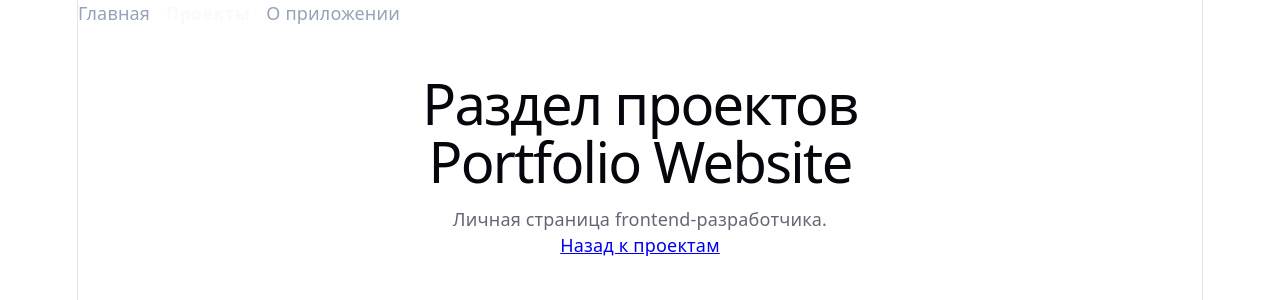
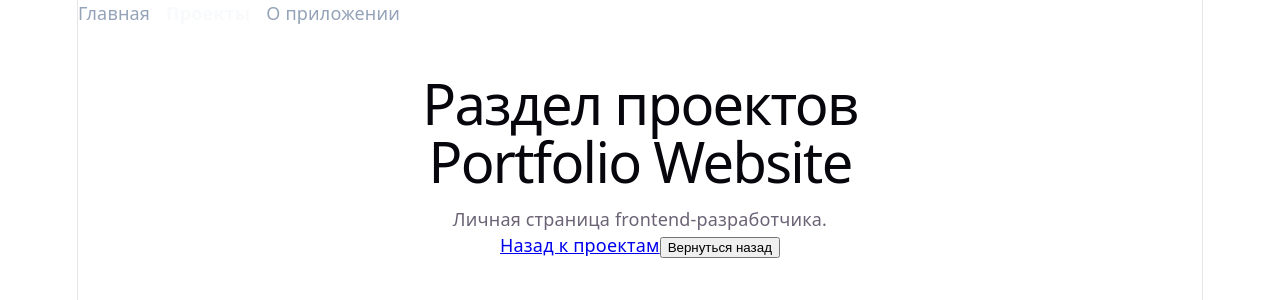
Before and after one commit to KanEDGY3000/react-router-project, a React (Vite) app: page /projects/1 in a window 1280 px wide. Shown: the top 300 px of the page. Built offline with nearby package versions, Linux system fonts and the light colour scheme.

Commit message:
Add history navigation to project details

```diff
--- a/src/pages/ProjectDetails.jsx
+++ b/src/pages/ProjectDetails.jsx
@@ -1,8 +1,13 @@
-import { Link, useParams } from "react-router";
+import { Link, useParams, useNavigate } from "react-router";
 import { projects } from "../data/projects";
 
 function ProjectDetails() {
     const { id } = useParams();
+    const navigate = useNavigate();
+
+    function handleGoBack() {
+        navigate(-1);
+    }
 
     const project = projects.find(
         (project) => project.id === Number(id)
@@ -23,6 +28,13 @@ function ProjectDetails() {
             <p>{project.description}</p>
 
             <Link to='..'>Назад к проектам</Link>
+
+            <button
+                type="button"
+                onClick={handleGoBack}
+            >
+                Вернуться назад
+            </button>
         </section>
     );
 }
```
